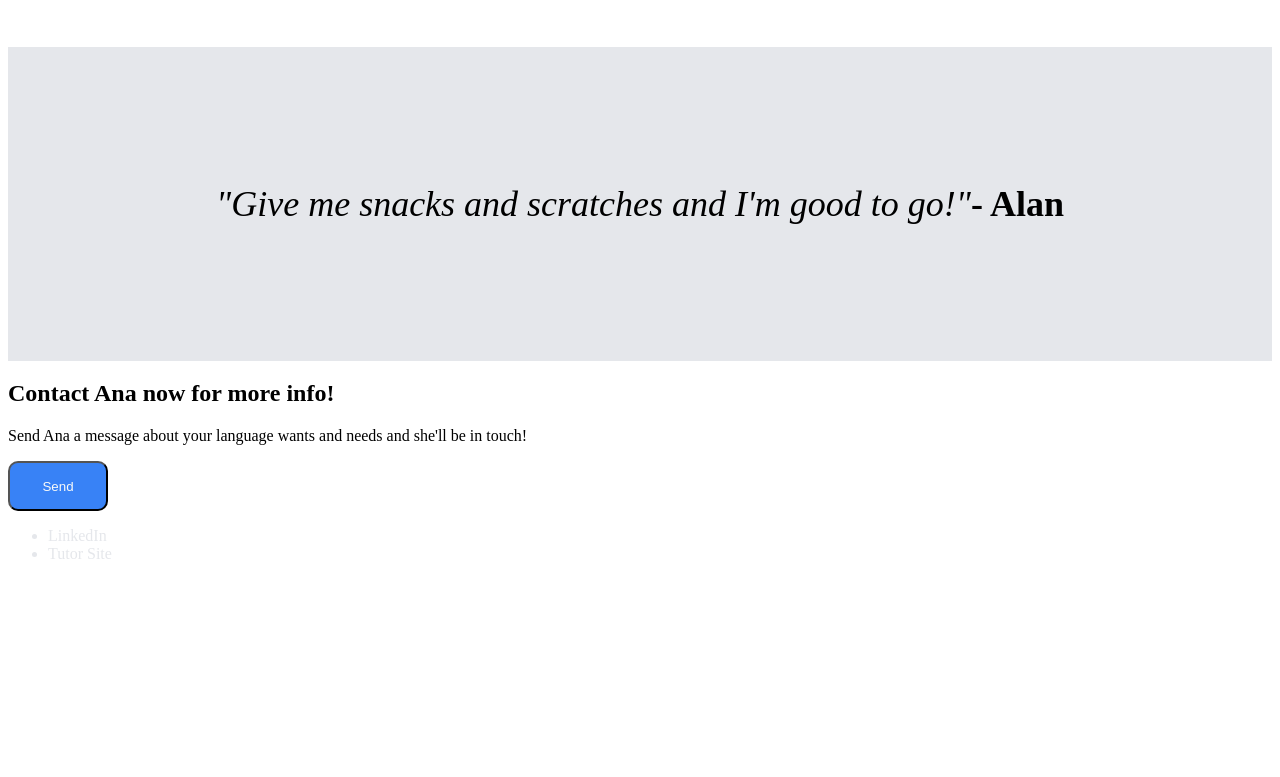
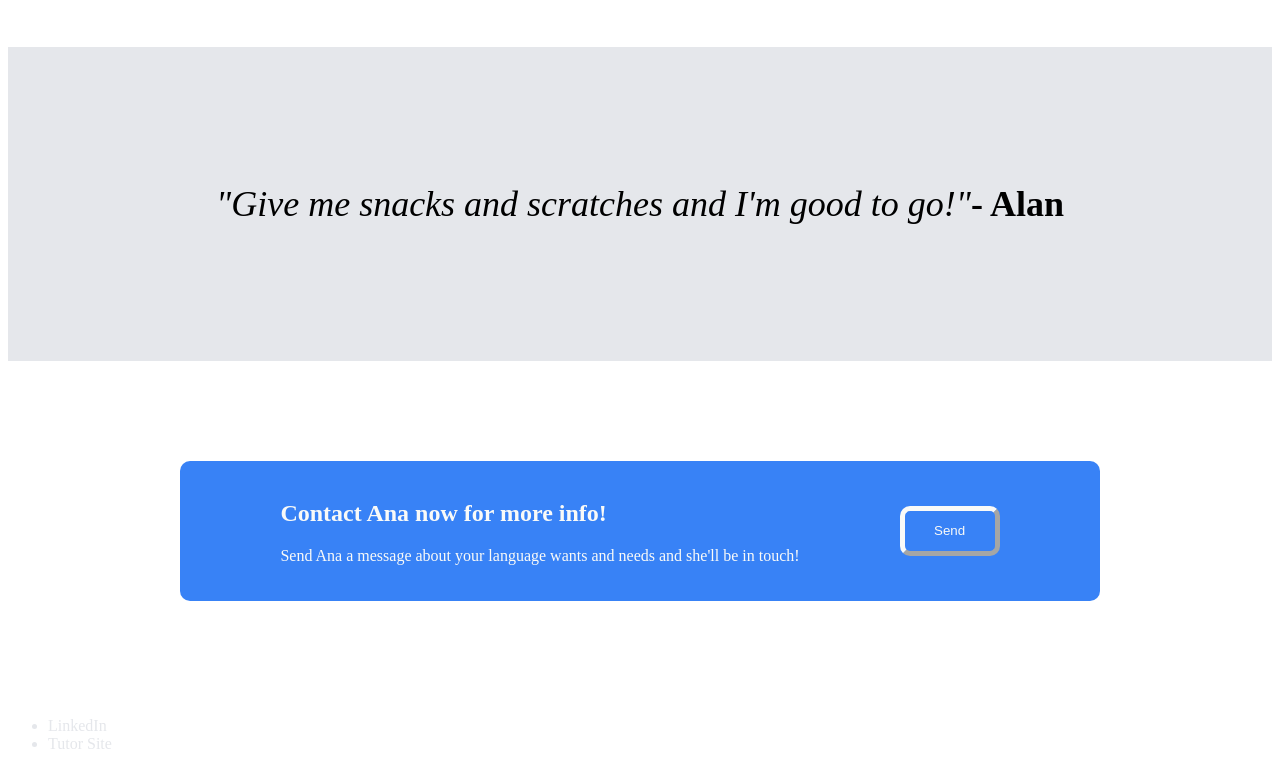
Before and after one commit to Hennersxxx/englishwithana, a plain HTML site: page index.html in a window 1280 px wide. Shown: the part 639-1416 px from the top of the page. Before the commit the page ends 1226 px from the top, so only its background shows below. Drawn offline with Linux system fonts and the light colour scheme.

Commit message:
section 4 added

```diff
--- a/index.html
+++ b/index.html
@@ -50,9 +50,14 @@
                     <p><strong>- Alan</strong></p>
         </div>
         <div class="section-4">
-            <h2>Contact Ana now for more info!</h2>
-            <p>Send Ana a message about your language wants and needs and she'll be in touch!</p>
-            <button>Send</button>
+                <div class="Blue-Box">
+                    <div class="Blue-Box-Text">
+                        <h2>Contact Ana now for more info!</h2>
+                        <p>Send Ana a message about your language wants and needs and she'll be in touch!</p>
+                    </div>
+                        <button>Send</button>
+                </div>
+                </div>
         </div>
         <div class="footer">
             <ul>
--- a/style.css
+++ b/style.css
@@ -129,6 +129,33 @@ ul {
     padding: 100px;
 }
 
+.section-4 {
+    display: flex;
+    justify-content: center;
+    align-items: center;
+}
+
+.Blue-Box {
+    display: flex;
+    align-items: center;
+    background-color: #3882f6;
+    padding: 20px;
+    padding-left: 100px;
+    padding-right: 100px;
+    margin: 100px;
+    gap: 100px;
+    border-radius: 10px;
+}
+
+.Blue-Box-Text {
+    color: #f9faf8;
+}
+
+.Blue-Box button {
+    border-color: #f9faf8;
+    border-width: 5px;
+}
+
 button{
     width: 100px;
     height: 50px;
```
